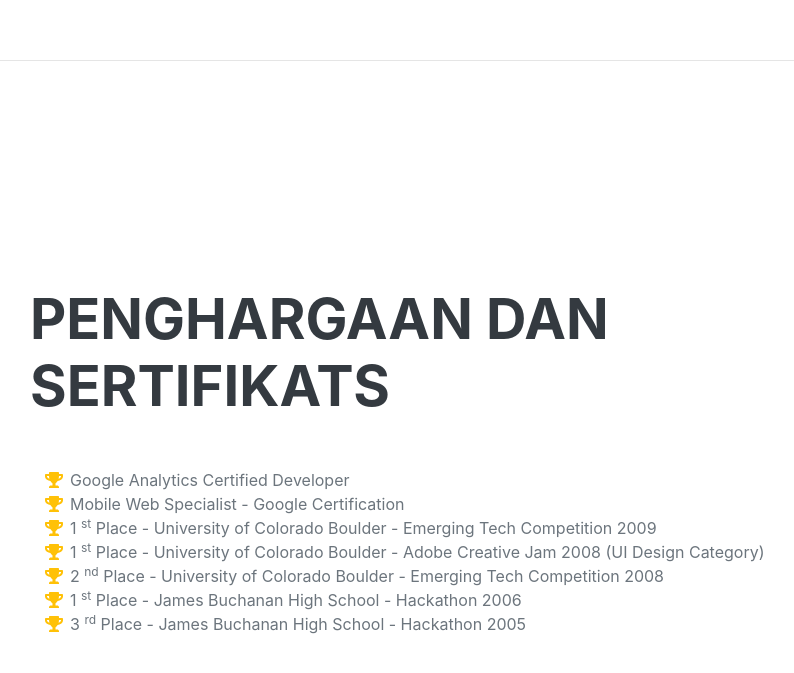
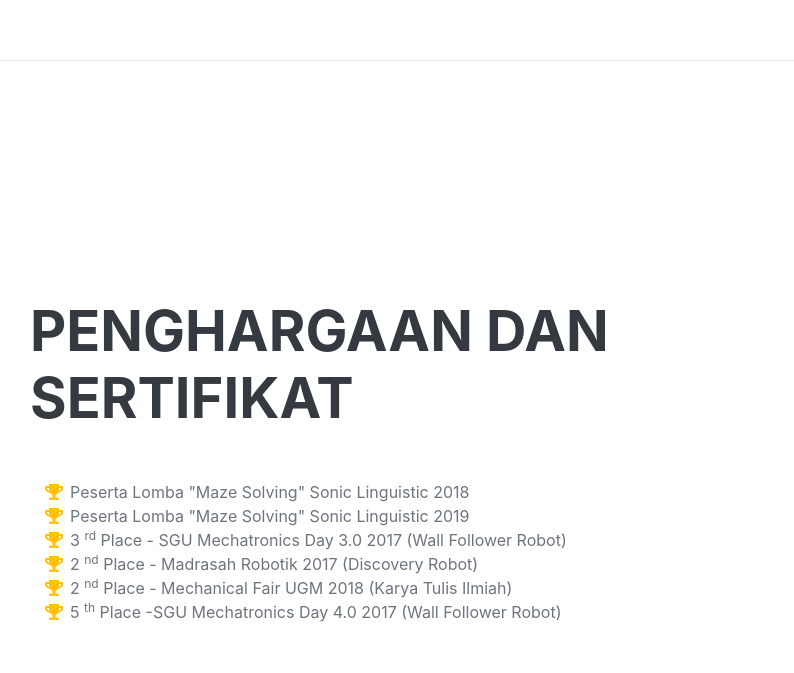
Before and after one commit to KhansaRT/KhansaRT.github.io, a plain HTML site: page index.html in a window 1280 px wide. Shown: the part 3548-4221 px from the top of the page, without its empty margins (290-1084 px from the left). Drawn offline with nearby package versions, Linux system fonts and the light colour scheme; a web font is replaced by a local one.

Commit message:
Update index.html

```diff
--- a/index.html
+++ b/index.html
@@ -193,45 +193,39 @@
             <!-- Awards-->
             <section class="resume-section" id="awards">
                 <div class="resume-section-content">
-                    <h2 class="mb-5">Penghargaan dan Sertifikats</h2>
+                    <h2 class="mb-5">Penghargaan dan Sertifikat</h2>
                     <ul class="fa-ul mb-0">
                         <li>
                             <span class="fa-li"><i class="fas fa-trophy text-warning"></i></span>
-                            Google Analytics Certified Developer
+                            Peserta Lomba "Maze Solving" Sonic Linguistic 2018
                         </li>
                         <li>
                             <span class="fa-li"><i class="fas fa-trophy text-warning"></i></span>
-                            Mobile Web Specialist - Google Certification
+                            Peserta Lomba "Maze Solving" Sonic Linguistic 2019
                         </li>
                         <li>
                             <span class="fa-li"><i class="fas fa-trophy text-warning"></i></span>
-                            1
-                            <sup>st</sup>
-                            Place - University of Colorado Boulder - Emerging Tech Competition 2009
-                        </li>
-                        <li>
-                            <span class="fa-li"><i class="fas fa-trophy text-warning"></i></span>
-                            1
-                            <sup>st</sup>
-                            Place - University of Colorado Boulder - Adobe Creative Jam 2008 (UI Design Category)
+                            3
+                            <sup>rd</sup>
+                            Place - SGU Mechatronics Day 3.0 2017 (Wall Follower Robot)
                         </li>
                         <li>
                             <span class="fa-li"><i class="fas fa-trophy text-warning"></i></span>
                             2
                             <sup>nd</sup>
-                            Place - University of Colorado Boulder - Emerging Tech Competition 2008
+                            Place - Madrasah Robotik 2017 (Discovery Robot)
                         </li>
                         <li>
                             <span class="fa-li"><i class="fas fa-trophy text-warning"></i></span>
-                            1
-                            <sup>st</sup>
-                            Place - James Buchanan High School - Hackathon 2006
+                            2
+                            <sup>nd</sup>
+                            Place - Mechanical Fair UGM 2018 (Karya Tulis Ilmiah)
                         </li>
                         <li>
                             <span class="fa-li"><i class="fas fa-trophy text-warning"></i></span>
-                            3
-                            <sup>rd</sup>
-                            Place - James Buchanan High School - Hackathon 2005
+                            5
+                            <sup>th</sup>
+                            Place -SGU Mechatronics Day 4.0 2017 (Wall Follower Robot)
                         </li>
                     </ul>
                 </div>
```
